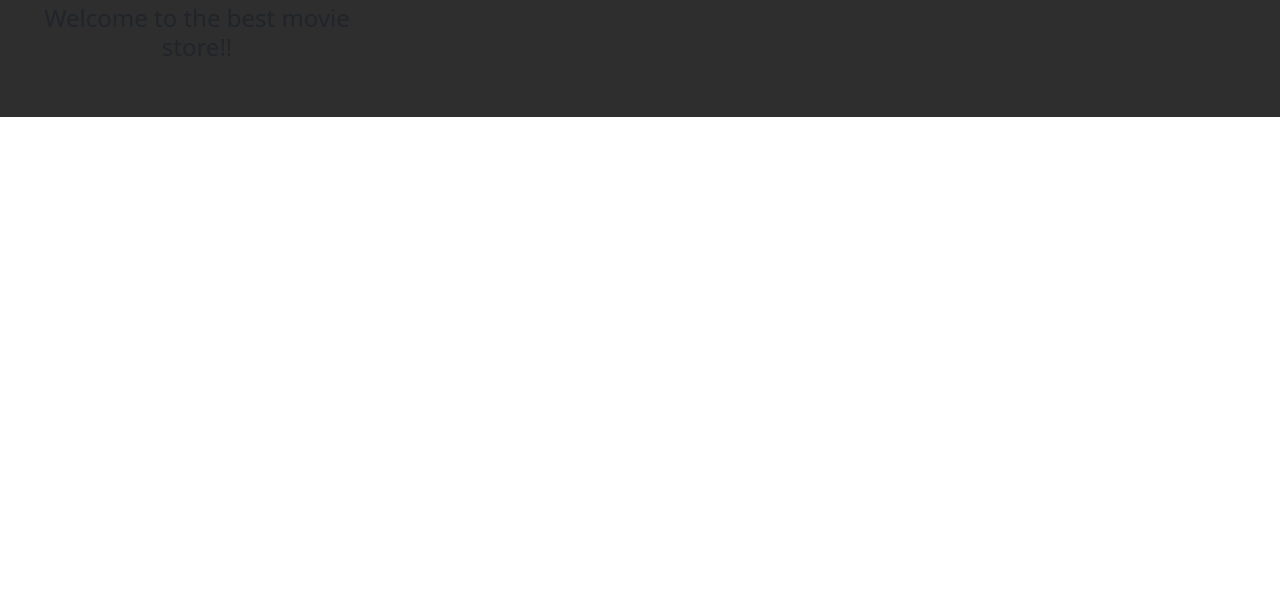
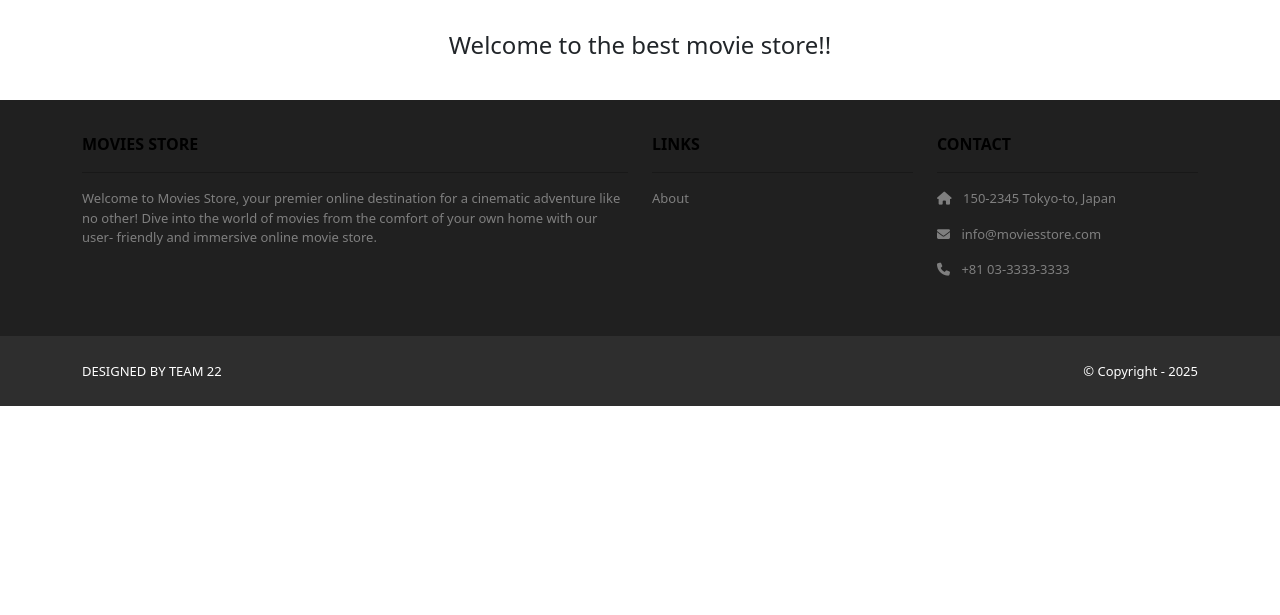
Before and after one commit to Jhicks77/gt-movies-site, a Django app: page / in a window 1280 px wide. Shown: the part 185-800 px from the top of the page. Run offline with Django 5.2, Linux system fonts and the light colour scheme; some libraries are stand-ins or nearby versions; some web fonts are replaced.

Commit message:
Improved UI
It's actually legible and stuff now

```diff
--- a/MoviesSite/static/css/style.css
+++ b/MoviesSite/static/css/style.css
@@ -10,3 +10,25 @@
 .bg-dark {
   background-color: #2E2E2E !important;
 }
+.ms-footer {
+  background-color: #202020;
+}
+.ms-footer p {
+    color: #7F7F7F;
+  font-size: 13px;
+}
+.ms-footer a:hover {
+  color: #6ab43e;
+  text-decoration: none;
+}
+.ms-footer-bottom span{
+  font-size: 13px;
+  line-height: 38px;
+}
+.ms-footer-bottom a {
+  color: #6ab43e;
+  text-decoration: none;
+}
+.ms-footer-bottom a:hover {
+  color: #fff;
+}
--- a/MoviesSite/templates/base.html
+++ b/MoviesSite/templates/base.html
@@ -24,17 +24,11 @@
     <!-- Header -->
      <nav class="p-3 navbar navbar-dark bg-dark
        navbar-expand-lg">
-
-    <!-- Header -->
-    <div>
-      {% block content %}
-      {% endblock content %}
-</div>
-       <div class="container">
+    <div class="container">
     <a class="navbar-brand"
        href="{% url 'home.index' %}">
       <img src="{% static 'img/logo.png' %}" alt="logo"
-           height="40"/>
+           height="40" />
     </a>
     <button class="navbar-toggler" type="button"
             data-bs-toggle="collapse"
@@ -49,24 +43,69 @@
       <div class="navbar-nav ms-auto navbar-ml">
         <a class="nav-link"
            href="{% url 'home.about' %}">About</a>
-          <div class="vr bg-white mx-2 d-none
-            d-lg-block"></div>
-          {% if user.is_authenticated %}
-            <a class="nav-link"
-            href="{% url 'accounts.logout' %}">Logout ({{ user.username }})</a>
-            {% else %}
-          <a class="nav-link"
-            href="{% url 'accounts.login' %}">Login</a>
-            <a class="nav-link"
-                href="{% url 'accounts.signup' %}">
-                Sign Up
-            </a>
-            {% endif %}
+          <a class="nav-link" href=
+      "{% url 'movies.index' %}">Movies</a>
       </div>
     </div>
   </div>
 </nav>
+    <!-- Header -->
+    <div>
+      {% block content %}
+      {% endblock content %}
+    </div>
     <!-- Footer -->
+    <section class="p-3 ms-footer d-none d-md-block">
+  <div class="container">
+    <div class="row mt-3 text-black">
+      <div class="col-md-6 col-lg-6 col-xl-6
+           mx-auto mb-4">
+        <b>MOVIES STORE</b>
+        <hr />
+        <p>
+          Welcome to Movies Store, your premier online
+          destination for a cinematic adventure like no
+          other! Dive into the world of movies from the
+          comfort of your own home with our user-
+          friendly and immersive online movie store.
+</p> </div>
+      <div class="col-md-3 col-lg-3 col-xl-3
+           mx-auto mb-4">
+        <b>LINKS</b>
+        <hr />
+        <p><a class="nav-link"
+          href="{% url 'home.about' %}">
+          About
+        </a></p>
+      </div>
+      <div class="col-md-3 col-lg-3 col-xl-3 mx-auto
+           mb-4">
+        <b>CONTACT</b>
+        <hr />
+        <p><i class="fas fa-home me-2"></i>
+          150-2345 Tokyo-to, Japan
+            </p>
+        <p><i class="fas fa-envelope me-2"></i>
+          info@moviesstore.com
+        </p>
+        <p><i class="fas fa-phone me-2"></i>
+          +81 03-3333-3333
+</p> </div>
+    </div>
+  </div>
+</section>
+<section class="p-3 ms-footer-bottom bg-dark">
+  <div class="container d-flex
+       justify-content-between">
+    <div class="me-5 text-white">
+      <span>DESIGNED BY TEAM 22
+      </span>
+    </div>
+    <div class="text-white">
+      <span>© Copyright - 2025</span>
+    </div>
+  </div>
+</section>
     <!-- Footer -->
   </body>
   </body>
```
Also changed, not shown: db.sqlite3.
